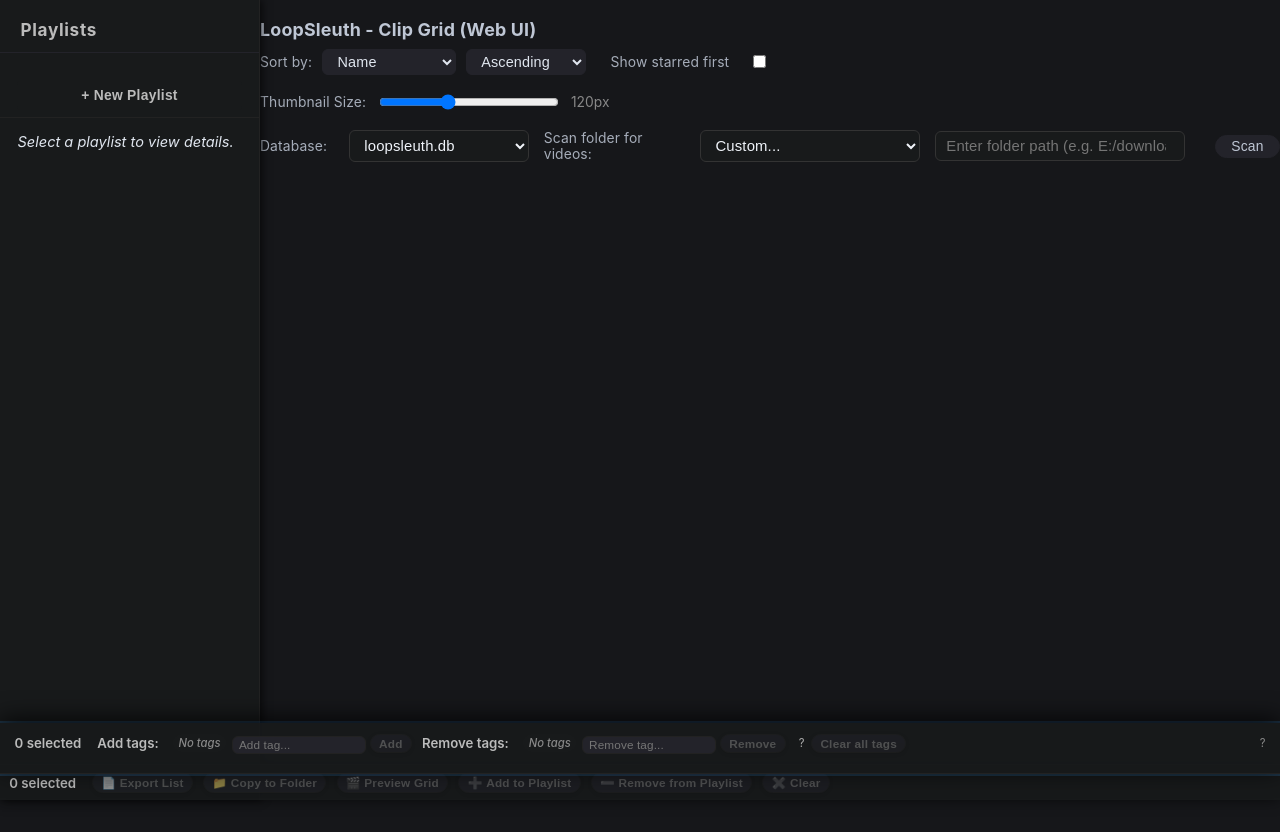
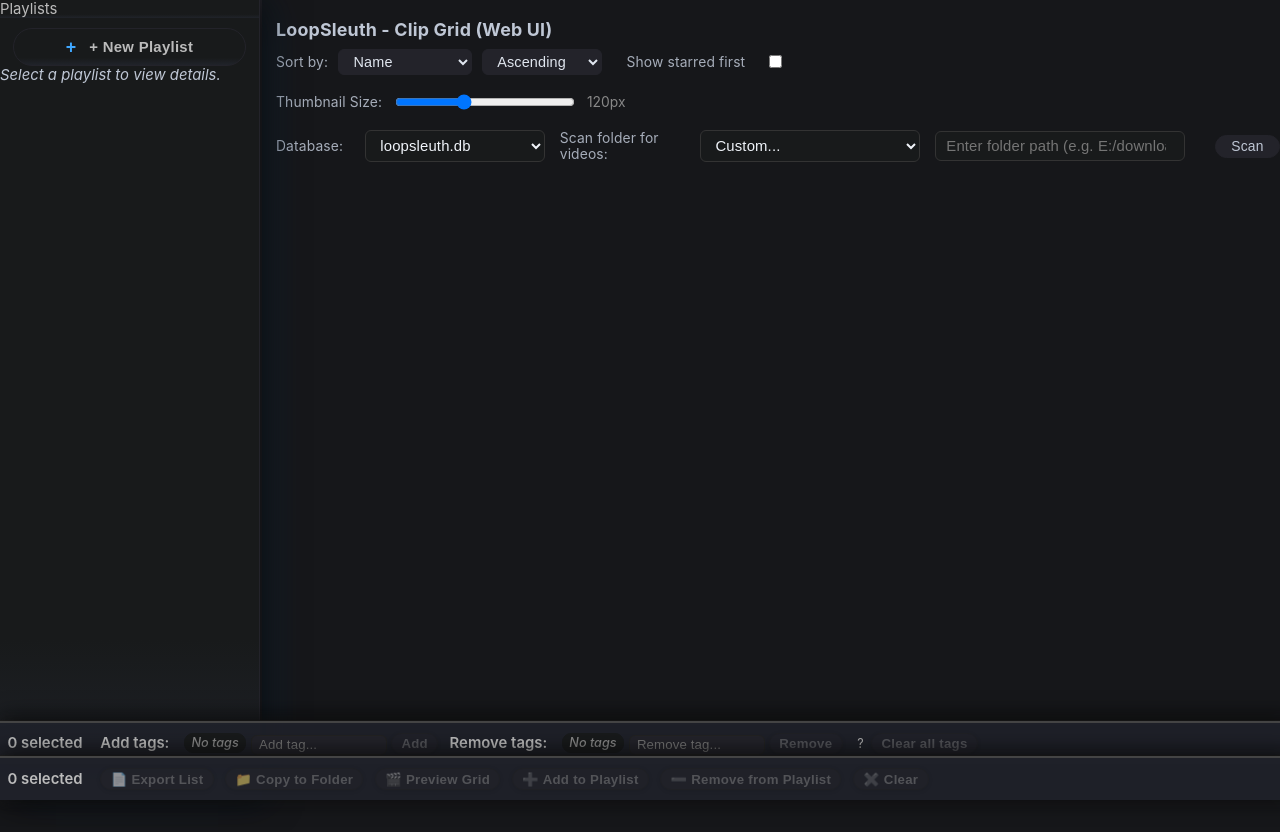
Before and after one commit to stimutak/loopsleuth, a FastAPI app: page / in a window 1280 px wide. Run offline with FastAPI, Linux system fonts and the light colour scheme; data that the repository does not hold is empty; some libraries are stand-ins or nearby versions.

Commit message:
UI polish: sidebar/playlist professionalization pass (gradient, shadow, badge icon, focus ring, compactness)

```diff
--- a/src/loopsleuth/web/static/style.css
+++ b/src/loopsleuth/web/static/style.css
@@ -133,6 +144,11 @@
     line-height: 1.3;
     font-weight: 500;
     border: 1px solid #222;
+    max-width: 100px;
+    overflow: hidden;
+    text-overflow: ellipsis;
+    white-space: nowrap;
+    vertical-align: bottom;
 }
 
 .tag-chip.tag-empty {
@@ -161,24 +177,30 @@
     line-height: 1;
 }
 
-#batch-action-bar, #selected-clips-bar {
+#batch-action-bar,
+#selected-clips-bar {
     position: fixed;
     left: 0;
     right: 0;
-    bottom: 0;
-    background: #181a1bee;
-    border-top: 1.5px solid #222;
-    box-shadow: 0 -2px 16px #000b;
-    padding: 0.3em 0.5em;
+    width: 100vw;
+    border-top: 2.5px solid #444;
+    box-shadow: 0 -2px 24px #000b, 0 -1px 0 #222, 0 0 12px 2px #2228;
+    background: #20222aee !important;
+    transition: box-shadow 0.18s, border 0.18s, background 0.18s;
     display: flex;
     align-items: center;
     gap: 0.5em;
-    z-index: 2100;
-    font-size: 0.89em;
-    color: #bbb;
-    min-height: 1.7em;
-    transition: background 0.18s, border 0.18s;
-    flex-wrap: wrap;
+    min-height: 2.2em;
+    padding: 0.3em 0.5em;
+    z-index: 3200;
+}
+#batch-action-bar {
+    bottom: 2.4em; /* stack above selected-clips-bar */
+    z-index: 3100;
+}
+#selected-clips-bar {
+    bottom: 0;
+    z-index: 3200;
 }
 
 #batch-action-bar .batch-bar-section, #selected-clips-bar .selected-bar-section {
@@ -254,230 +276,6 @@
     vertical-align: middle;
 }
 
-/* --- Improved grid card checkbox for selection UX --- */
-.custom-checkbox-label {
-    position: absolute;
-    top: 0;
-    left: 0;
-    width: 36px;
-    height: 36px;
-    z-index: 10;
-    display: flex;
-    align-items: flex-start;
-    justify-content: flex-start;
-    cursor: pointer;
-    /* Large hit area for easy selection */
-}
-.custom-checkbox {
-    width: 28px;
-    height: 28px;
-    border: 2px solid #bbb;
-    background: #f4f4f7;
-    border-radius: 7px;
-    display: inline-block;
-    margin: 0;
-    box-shadow: 0 1px 3px #0002;
-    transition: border-color 0.15s, background 0.15s;
-}
-.custom-checkbox-label input[type="checkbox"] {
-    opacity: 0;
-    width: 36px;
-    height: 36px;
-    margin: 0;
-    position: absolute;
-    left: 0;
-    top: 0;
-    cursor: pointer;
-    z-index: 11;
-}
-.custom-checkbox-label:hover .custom-checkbox,
-.custom-checkbox-label:focus-within .custom-checkbox {
-    border-color: #3fa7ff;
-    background: #eaf6ff;
-}
-.custom-checkbox-label input[type="checkbox"]:checked + .custom-checkbox {
-    background: #3fa7ff;
-    border-color: #3fa7ff;
-    box-shadow: 0 2px 8px #3fa7ff44;
-}
-/* Ensure checkbox is always above card content */
-.card {
-    position: relative;
-}
-/* Rationale: These changes make the selection checkbox the primary, most visible interaction for multi-select, with a large, accessible hit area flush to the upper left. */
-
-#selected-clips-bar {
-    min-height: 2em;
-    padding: 0.32em 0.7em;
-    position: fixed;
-    left: 0;
-    right: 0;
-    bottom: 0;
-    z-index: 2100;
-    background: #181a1bee;
-    border-top: 1.5px solid #222;
-    border-bottom: none;
-}
-
-#batch-action-bar {
-    display: flex !important;
-    min-height: 2em;
-    padding: 0.55em 1.1em 1.2em 1.1em;
-    position: fixed;
-    left: 0;
-    right: 0;
-    bottom: 2em;
-    z-index: 2200;
-    max-height: 30vh;
-    overflow-y: auto;
-    background: #181a1bee;
-    border-top: none;
-    border-bottom: 1.5px solid #222;
-    box-shadow: 0 -4px 24px #000c, 0 0 0 2px #3fa7ff33;
-}
-
-@media (max-width: 700px) {
-    .container { max-width: 100vw; }
-    .grid { grid-template-columns: repeat(auto-fit, minmax(100px, 1fr)); gap: 0.3em; }
-    .card { padding: 0.2em; min-height: 80px; font-size: 0.85em; }
-    #selected-clips-bar, #batch-action-bar { font-size: 0.81em; padding: 0.15em 0.1em; }
-}
-
-/* Custom dark scrollbar for tags and scrollable elements */
-.tags, .tag-chip, .tags-edit, .batch-bar-section, .container, .grid {
-  scrollbar-width: thin;
-  scrollbar-color: #23232a #181a1b;
-}
-
-/* For Webkit browsers (Chrome, Edge, Safari) */
-.tags::-webkit-scrollbar,
-.tag-chip::-webkit-scrollbar,
-.tags-edit::-webkit-scrollbar,
-.batch-bar-section::-webkit-scrollbar,
-.container::-webkit-scrollbar,
-.grid::-webkit-scrollbar {
-  height: 7px;
-  width: 7px;
-  background: #181a1b;
-}
-.tags::-webkit-scrollbar-thumb,
-.tag-chip::-webkit-scrollbar-thumb,
-.tags-edit::-webkit-scrollbar-thumb,
-.batch-bar-section::-webkit-scrollbar-thumb,
-.container::-webkit-scrollbar-thumb,
-.grid::-webkit-scrollbar-thumb {
-  background: #23232a;
-  border-radius: 6px;
-  border: 1px solid #222;
-}
-.tags::-webkit-scrollbar-thumb:hover,
-.tag-chip::-webkit-scrollbar-thumb:hover,
-.tags-edit::-webkit-scrollbar-thumb:hover,
-.batch-bar-section::-webkit-scrollbar-thumb:hover,
-.container::-webkit-scrollbar-thumb:hover,
-.grid::-webkit-scrollbar-thumb:hover {
-  background: #23232a;
-  border-color: #3fa7ff;
-}
-
-/* Playlist Sidebar Styles */
-#playlist-sidebar {
-  width: 260px;
-  min-width: 260px;
-  max-width: 260px;
-  height: 100vh;
-  position: relative;
-  z-index: 2100;
-  flex-shrink: 0;
-  background: #181a1b;
-  color: #e0e6ef;
-  border-right: 1px solid #222;
-  display: flex;
-  flex-direction: column;
-  box-shadow: 2px 0 8px #000a;
-  font-size: 1em;
-  box-sizing: border-box;
-}
-.sidebar-header {
-  font-weight: bold;
-  font-size: 1.15em;
-  padding: 1.1em 1.2em 0.7em 1.2em;
-  letter-spacing: 0.04em;
-  color: #bbb;
-  border-bottom: 1px solid #222;
-}
-#playlist-list {
-  flex: 0 0 auto;
-  padding: 0.7em 1.2em 0.7em 1.2em;
-  overflow-y: auto;
-  max-height: 30vh;
-}
-#playlist-list .playlist-item {
-  padding: 0.4em 0.2em;
-  cursor: pointer;
-  border-radius: 4px;
-  transition: background 0.15s;
-  margin-bottom: 2px;
-}
-#playlist-list .playlist-item.selected {
-  background: #232b36;
-  color: #bbb;
-}
-#playlist-list .playlist-item:hover {
-  background: #222c3a;
-}
-.sidebar-btn {
-  margin: 0.5em 1.2em 0.5em 1.2em;
-  padding: 0.5em 1em;
-  background: #232b36;
-  color: #bbb;
-  border: none;
-  border-radius: 4px;
-  font-weight: 600;
-  cursor: pointer;
-  transition: background 0.15s, color 0.15s;
-}
-.sidebar-btn:hover {
-  background: #3fa7ff;
-  color: #181a1b;
-}
-#playlist-details {
-  flex: 1 1 auto;
-  padding: 1em 1.2em;
-  overflow-y: auto;
-  border-top: 1px solid #222;
-  font-size: 0.98em;
-}
-
-@media (max-width: 900px) {
-  body {
-    flex-direction: column;
-  }
-  #playlist-sidebar {
-    width: 100%;
-    min-width: 0;
-    max-width: 100vw;
-    height: auto;
-    min-height: 60px;
-    max-height: 120px;
-    box-shadow: none;
-    border-right: none;
-    border-bottom: 1px solid #222;
-    flex-direction: row;
-    position: static;
-  }
-  .container {
-    max-width: 100vw;
-  }
-}
-
-/* Clearfix for .container if needed */
-.container::after {
-  content: "";
-  display: table;
-  clear: both;
-}
-
 /* --- Layout Robustness: Sidebar/Grid --- */
 html, body {
     height: 100%;
@@ -498,17 +296,22 @@
     left: 0;
     width: 260px;
     height: 100vh;
-    background: #181a1b;
-    z-index: 2100;
+    background: linear-gradient(180deg, #181a1b 80%, #20232a 100%);
+    z-index: 1800;
     box-sizing: border-box;
-    /* ...rest of your sidebar styles... */
+    box-shadow: 6px 0 32px 0 #000b, 2px 0 0 0 #23232a, 16px 0 40px -8px #3fa7ff22;
+    border-right: 1px solid #23232a;
 }
 
 .container {
-    margin-left: 260px !important; /* Force margin to avoid overlap */
-    max-width: calc(100vw - 260px);
+    margin-left: 276px !important;
+    max-width: calc(100vw - 276px);
     box-sizing: border-box;
-    /* ...rest of your container styles... */
+}
+
+.grid {
+    margin-left: 0.7em;
+    box-sizing: border-box;
 }
 
 @media (max-width: 900px) {
@@ -745,3 +562,126 @@
     background: #1a6fff22 !important;
     transition: box-shadow 0.3s, background 0.3s;
 }
+
+/* --- Custom Checkbox Styling --- */
+.custom-checkbox-label {
+    position: absolute;
+    top: 0;
+    left: 0;
+    width: 36px;
+    height: 36px;
+    z-index: 10;
+    display: flex;
+    align-items: flex-start;
+    justify-content: flex-start;
+    cursor: pointer;
+}
+.custom-checkbox {
+    width: 28px;
+    height: 28px;
+    border: 1.5px solid #23232a;
+    background: #16171a;
+    border-radius: 7px;
+    display: inline-block;
+    margin: 0;
+    box-shadow: 0 1px 4px #0006;
+    transition: border-color 0.15s, background 0.15s;
+    position: relative;
+}
+.custom-checkbox-label input[type="checkbox"] {
+    opacity: 0;
+    width: 36px;
+    height: 36px;
+    margin: 0;
+    position: absolute;
+    left: 0;
+    top: 0;
+    cursor: pointer;
+    z-index: 11;
+}
+.custom-checkbox-label:hover .custom-checkbox,
+.custom-checkbox-label:focus-within .custom-checkbox {
+    border-color: #3fa7ff;
+    background: #23232a;
+}
+.custom-checkbox-label input[type="checkbox"]:checked + .custom-checkbox {
+    background: #23232a;
+    border-color: #3fa7ff;
+    box-shadow: 0 2px 8px #3fa7ff44;
+}
+.custom-checkbox::after {
+    content: '';
+    display: none;
+    position: absolute;
+    left: 7px;
+    top: 4px;
+    width: 10px;
+    height: 16px;
+    border-right: 2.5px solid #3fa7ff;
+    border-bottom: 2.5px solid #3fa7ff;
+    transform: rotate(35deg);
+    opacity: 0.95;
+}
+.custom-checkbox-label input[type="checkbox"]:checked + .custom-checkbox::after {
+    display: block;
+}
+/* Remove default outline for checkbox, rely on border and shadow */
+.custom-checkbox:focus {
+    outline: none;
+}
+
+@media (max-width: 900px) {
+    #batch-action-bar,
+    #selected-clips-bar {
+        width: 100vw;
+        margin-left: 0;
+    }
+}
+
+/* --- Sidebar Professional Enhancements (2024-06) --- */
+/* Playlist item: hover/selected state with left accent */
+#playlist-list .playlist-item {
+    padding: 0.5em 1em;
+    border-left: 3px solid transparent;
+    border-radius: 6px;
+    transition: background 0.18s, border-color 0.18s;
+}
+#playlist-list .playlist-item:hover,
+#playlist-list .playlist-item.selected {
+    background: #23243a;
+    border-left: 3px solid #3fa7ff;
+}
+
+/* Playlist name: improved typography */
+#playlist-list .playlist-name {
+    font-weight: 500;
+    letter-spacing: 0.03em;
+    font-size: 1.04em;
+    color: #e0e6ef;
+}
+
+/* Sidebar button: icon + text, consistent sizing */
+.sidebar-btn {
+    display: flex;
+    align-items: center;
+    justify-content: center;
+    gap: 0.5em;
+    width: 90%;
+    margin: 0.7em auto 0 auto;
+    font-weight: 600;
+    font-size: 1em;
+    padding: 0.5em 0;
+}
+.sidebar-btn::before {
+    content: "+";
+    font-size: 1.2em;
+    color: #3fa7ff;
+    margin-right: 0.3em;
+}
+
+/* Accessibility: clear focus ring for all sidebar interactive elements */
+#playlist-sidebar button:focus, #playlist-sidebar input:focus, #playlist-sidebar .playlist-item:focus {
+    outline: 2px solid #3fa7ff;
+    outline-offset: 2px;
+    z-index: 2;
+}
```
Also changed, not shown: other parts of src/loopsleuth/web/static/style.css (+26 -1 lines).
